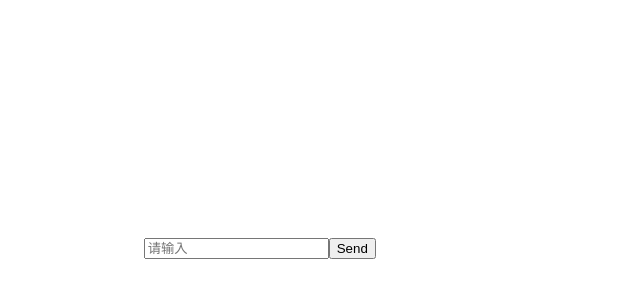
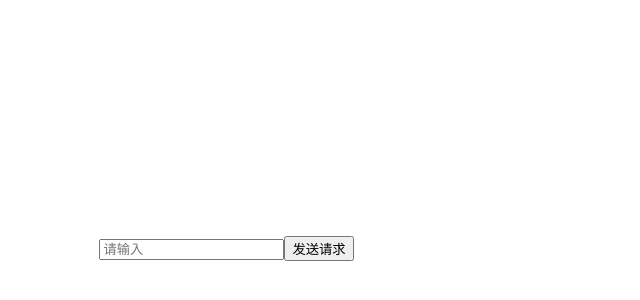
Before and after one commit to wzqf99/FBAI, a Vue app: page / in a window 1280 px wide. Shown: the part 152-452 px from the top of the page, without its empty margins (0-640 px from the left). Built offline with nearby package versions, Linux system fonts and the light colour scheme.

Commit message:
通过sse完成了流式对话

```diff
--- a/src/components/Chat.vue
+++ b/src/components/Chat.vue
@@ -2,7 +2,7 @@
  * @Author: yelan wzqf99@foxmail.com
  * @Date: 2025-01-06 19:37:09
  * @LastEditors: yelan wzqf99@foxmail.com
- * @LastEditTime: 2025-01-08 14:53:30
+ * @LastEditTime: 2025-01-08 15:03:28
  * @FilePath: \AI_vue3\vue-aigc\src\components\Chat.vue
  * @Description: 这是默认设置,请设置`customMade`, 打开koroFileHeader查看配置 进行设置: https://github.com/OBKoro1/koro1FileHeader/wiki/%E9%85%8D%E7%BD%AE
 -->
@@ -10,7 +10,7 @@
   <div class="chat">
     <h1 class="content">{{ responseResult }}</h1>
     <input type="text" v-model="userInput" placeholder="请输入" />
-    <button @click="sendMessage">Send</button>
+    <button @click="sendMessage">发送请求</button>
   </div>
 </template>
 
```
Also changed, not shown: 1 other file (tests, documents, lock files or other folders).
